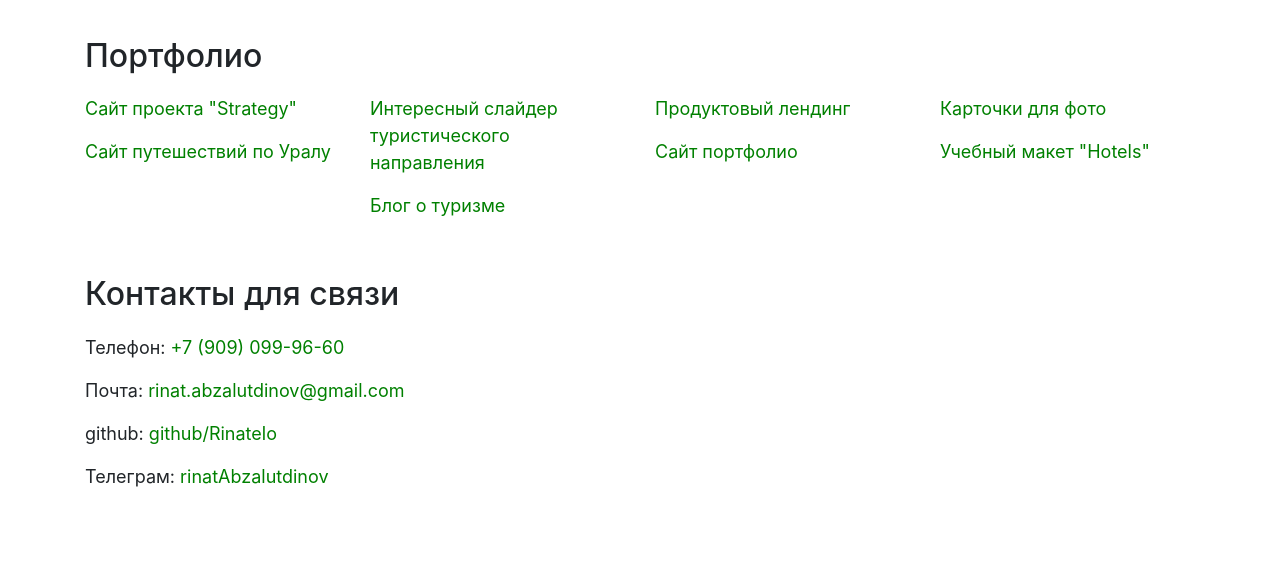
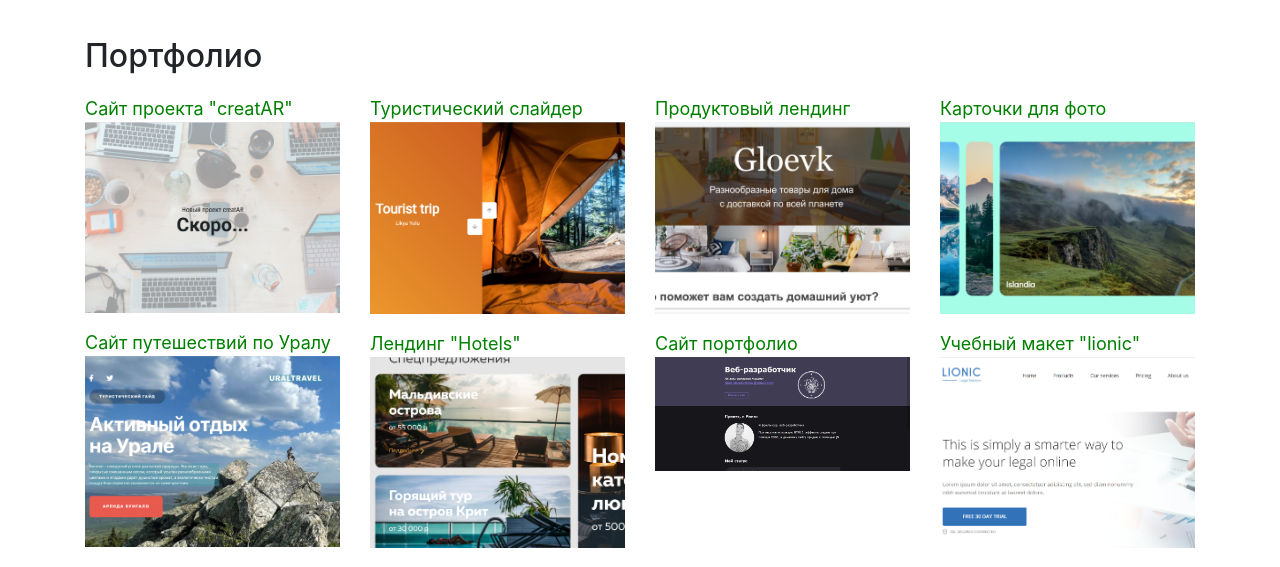
Before and after one commit to Rinatelo/About-Me, a plain HTML site: page index.html in a window 1280 px wide. Shown: the part 496-1063 px from the top of the page. Before the commit the page ends 1002 px from the top, so only its background shows below. Drawn offline with nearby package versions, Linux system fonts and the light colour scheme.

Commit message:
Add files via upload

```diff
--- a/index.html
+++ b/index.html
@@ -7,7 +7,7 @@
     <title>Ринат Абзалутдинов &ndash; веб-разработчик</title>
     <link rel="stylesheet" href="https://stackpath.bootstrapcdn.com/bootstrap/4.3.1/css/bootstrap.min.css"
     integrity="sha384-ggOyR0iXCbMQv3Xipma34MD+dH/1fQ784/j6cY/iJTQUOhcWr7x9JvoRxT2MZw1T" crossorigin="anonymous">
-    <link rel="stylesheet" href="style.css">
+    <link rel="stylesheet" href="/style.css">
   <style type="text/css">
   </style>
 </head>
@@ -26,7 +26,7 @@
             <p>С отличием завершил обучение в университете "Иннополис" по профессии "Основы Frontend разработки", за время обучения получил практические и теоретические навыки работы с HTML, CSS, JS, React, Git. Есть макеты работ на Github и Gitlab. Также имею опыт разработки и контент наполнению на CMS Bitrix.</p>
           </div>
           <div class="col-12 col-sm-12 col-md-6 col-lg-6 col-xl-6">
-              <img src="my foto.JPG" alt="Ринат Абзалутдинов">
+              <img src="/my foto.JPG" alt="">
           </div>
         </div>
     </div>
@@ -40,20 +40,20 @@
     <div class="container">
         <div class="row">
           <div class="col-12 col-sm-12 col-md-6 col-lg-3 col-xl-3">
-            <p><a href="#">Сайт проекта "Strategy"</a></p>
-            <p><a href="#">Сайт путешествий по Уралу</a></p>
+            <p><a href="https://rinatelo.github.io/creatAR/">Сайт проекта "creatAR"<img src="/1.PNG" alt=""></a></p>
+            <p><a href="https://rinatelo.github.io/SouthUral/">Сайт путешествий по Уралу<img src="/2.PNG" alt=""></a></p>
           </div>
           <div class="col-12 col-sm-12 col-md-6 col-lg-3 col-xl-3">
-            <p><a href="#">Интересный слайдер туристического направления</a></p>
-            <p><a href="#">Блог о туризме</a></p>
+            <p><a href="https://rinatelo.github.io/Slider/">Туристический слайдер<img src="/3.PNG" alt=""></a></p>
+            <p><a href="https://rinatelo.github.io/first-adaptive/">Лендинг "Hotels"<img src="/4.PNG" alt=""></a></p>
           </div>
           <div class="col-12 col-sm-12 col-md-6 col-lg-3 col-xl-3">
-            <p><a href="#">Продуктовый лендинг</a></p>
-            <p><a href="#">Сайт портфолио</a></p>
+            <p><a href="https://rinatelo.github.io/my-site/">Продуктовый лендинг<img src="/5.PNG" alt=""></a></p>
+            <p><a href="https://rinatelo.github.io/my-simple-site/">Сайт портфолио<img src="/6.PNG" alt=""></a></p>
           </div>
           <div class="col-12 col-sm-12 col-md-6 col-lg-3 col-xl-3">
-            <p><a href="#">Карточки для фото</a></p>
-            <p><a href="#">Учебный макет "Hotels"</a></p>
+            <p><a href="https://rinatelo.github.io/Card/">Карточки для фото<img src="/7.PNG" alt=""></a></p>
+            <p><a href="https://rinatelo.github.io/lionic/">Учебный макет "lionic"<img src="/8.PNG" alt=""></a></p>
           </div>
         </div>
       </div>
```
Also changed, not shown: style.css (+5 -5 lines), 1.PNG (added), 2.PNG (added), 3.PNG (added), 4.PNG (added), 5.PNG (added), 6.PNG (added), 7.PNG (added), 8.PNG (added), 2 other files.
